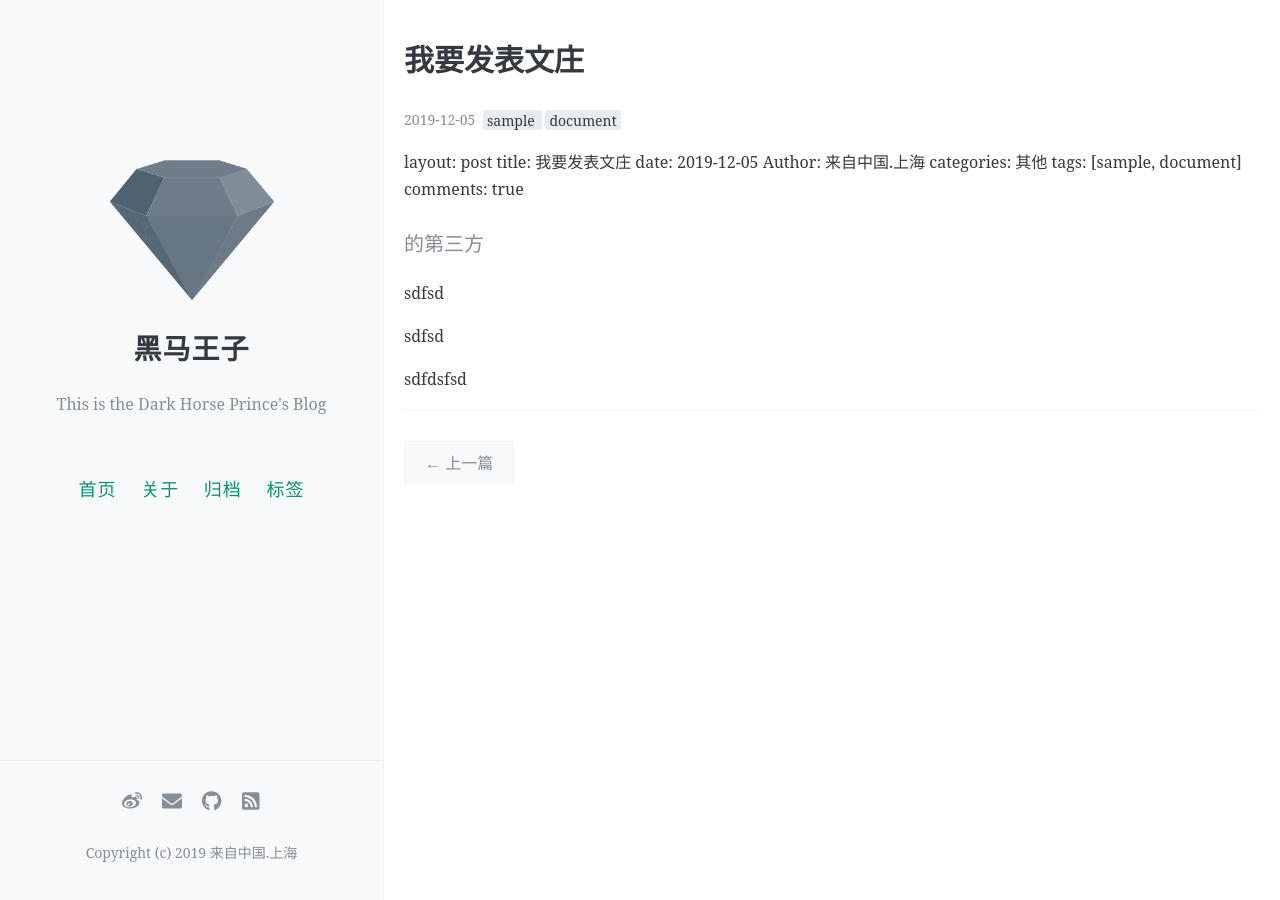
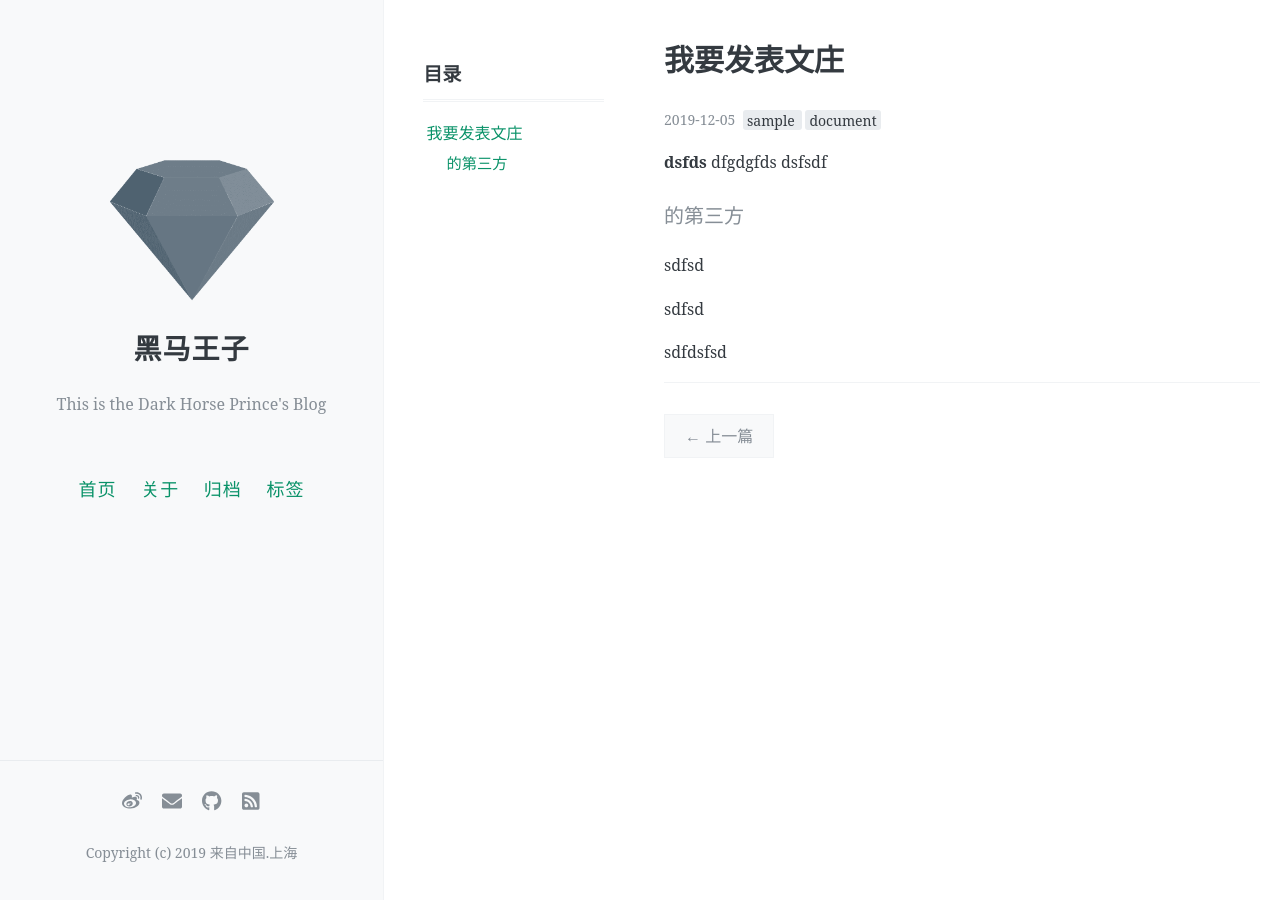
Before and after one commit to ningcaichen996/zhangxian957.github.io, a Jekyll site: the page built from _posts/2019-12-05-myfirstblog.md, in a window 1280 px wide. Built offline with Jekyll 4.4.1, drawn with Linux system fonts in a browser that asks for light colours; nearby versions of some CDN libraries; comment, search, counter and statistics services are not loaded.

Commit message:
再次发文章

```diff
--- a/_posts/2019-12-05-myfirstblog.md
+++ b/_posts/2019-12-05-myfirstblog.md
@@ -1,28 +1,15 @@
 ---
-layout: post
-
-title: 我要发表文庄
-
-date: 2019-12-05
-
-Author: 来自中国.上海
-
-categories: 其他
-
-tags: [sample, document]
-
-comments: true
----
-
-
-
 layout: post
 title: 我要发表文庄
 date: 2019-12-05
-Author: 来自中国.上海
-categories: 其他
+Author: 黑马王子
 tags: [sample, document]
 comments: true
+toc: true
+---
+**dsfds**
+dfgdgfds
+dsfsdf
 
 #### 的第三方
 
```
